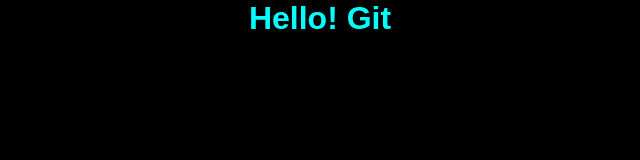
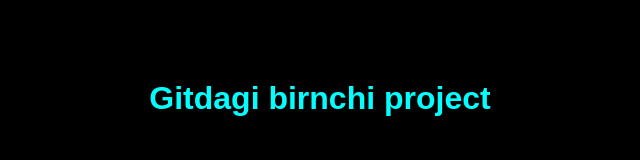
Before and after one commit to Soliyev033/project, a plain HTML site: page index.html in a window 1280 px wide. Shown: the whole page, without its empty margins (320-960 px from the left). Drawn offline with Linux system fonts and the light colour scheme.

Commit message:
O'zgardi

```diff
--- a/index.html
+++ b/index.html
@@ -9,6 +9,6 @@
 
 </head>
 <body>
-    <h1>Hello! Git</h1>
+    <h1>Gitdagi birnchi project</h1>
 </body>
 </html>
--- a/style.css
+++ b/style.css
@@ -8,6 +8,7 @@ body{
 }
 
 h1{
+margin-top: 80px;
    text-align: center;
     color: aqua;
     font-family: sans-serif ;
```
